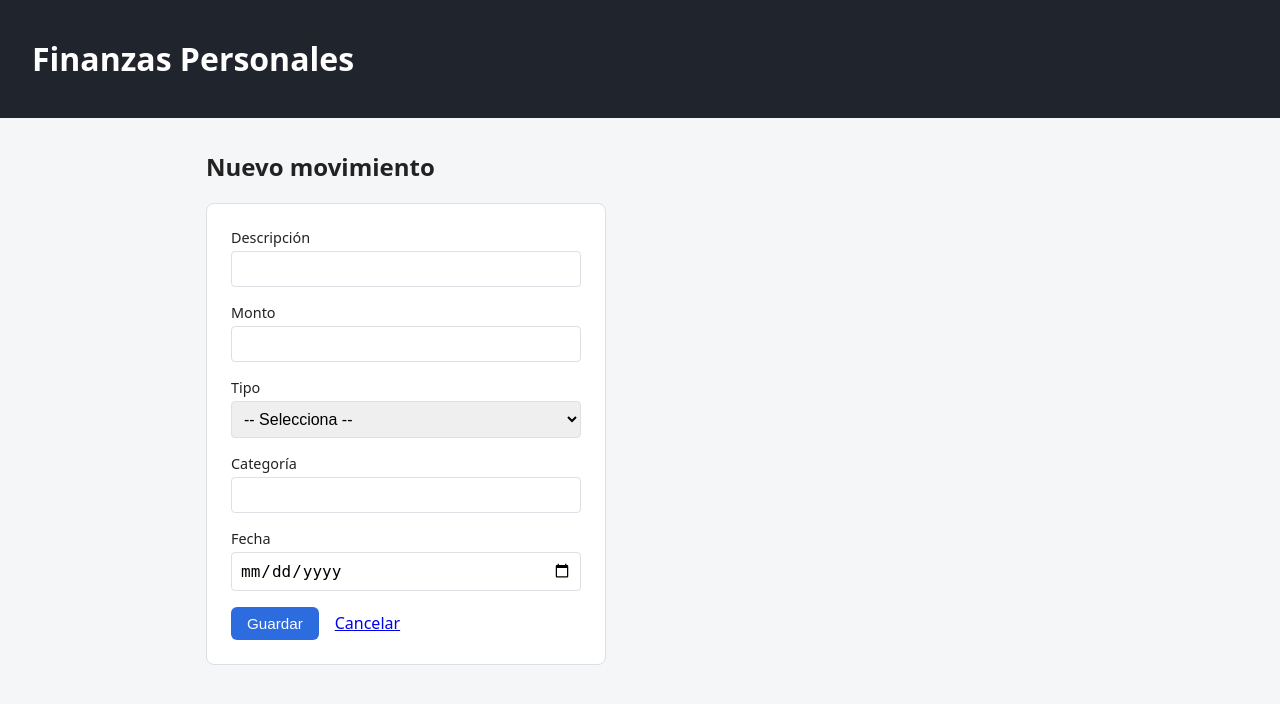
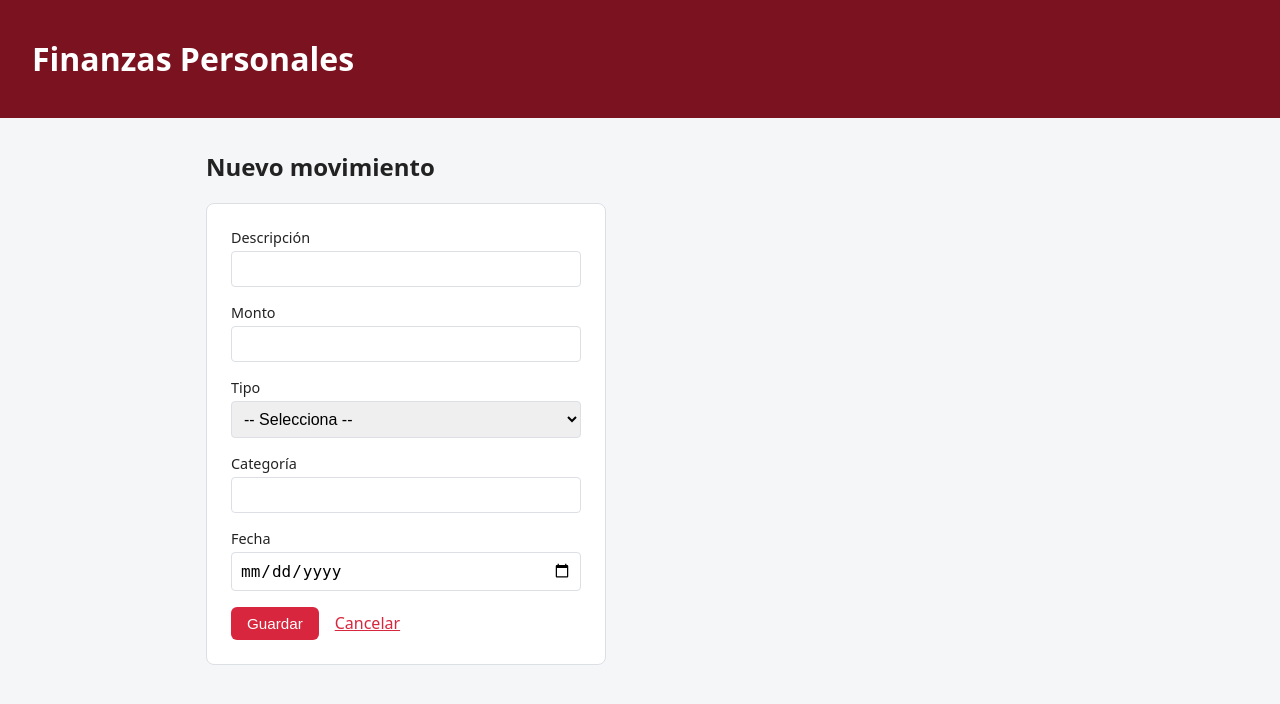
Before and after one commit to JABB123456/PRACTICA-AIQUITECTURA-MVC, a Flask app: page /movimientos/nuevo in a window 1280 px wide. Shown: the top 704 px of the page. Run offline with Flask 3, Linux system fonts and the light colour scheme.

Commit message:
Cambiar color principal (botones, encabezado, enlaces) a rojo
Se mantiene verde para ingresos y rojo para gastos en la tabla, para
poder distinguirlos a simple vista.

```diff
--- a/src/finanzas_personales/static/style.css
+++ b/src/finanzas_personales/static/style.css
@@ -1,6 +1,8 @@
 :root {
   --color-ingreso: #1e8e5a;
   --color-gasto: #c0392b;
+  --color-principal: #d7263d;
+  --color-principal-oscuro: #7a1220;
   --color-fondo: #f5f6f8;
   --color-borde: #dcdfe4;
   color-scheme: light;
@@ -16,7 +18,7 @@ body {
 }
 
 header {
-  background: #20242c;
+  background: var(--color-principal-oscuro);
   padding: 1rem 2rem;
 }
 
@@ -53,7 +55,7 @@ main {
 
 .boton, button {
   display: inline-block;
-  background: #2d6cdf;
+  background: var(--color-principal);
   color: #fff;
   border: none;
   border-radius: 6px;
@@ -85,9 +87,13 @@ th, td {
   align-items: center;
 }
 
+.acciones a {
+  color: var(--color-principal);
+}
+
 .acciones form { display: inline; }
 .acciones button {
-  background: var(--color-gasto);
+  background: var(--color-principal-oscuro);
   padding: 0.3rem 0.6rem;
 }
 
@@ -122,6 +128,10 @@ th, td {
   align-items: center;
 }
 
+.acciones-formulario a {
+  color: var(--color-principal);
+}
+
 .flashes {
   list-style: none;
   padding: 0;
```
